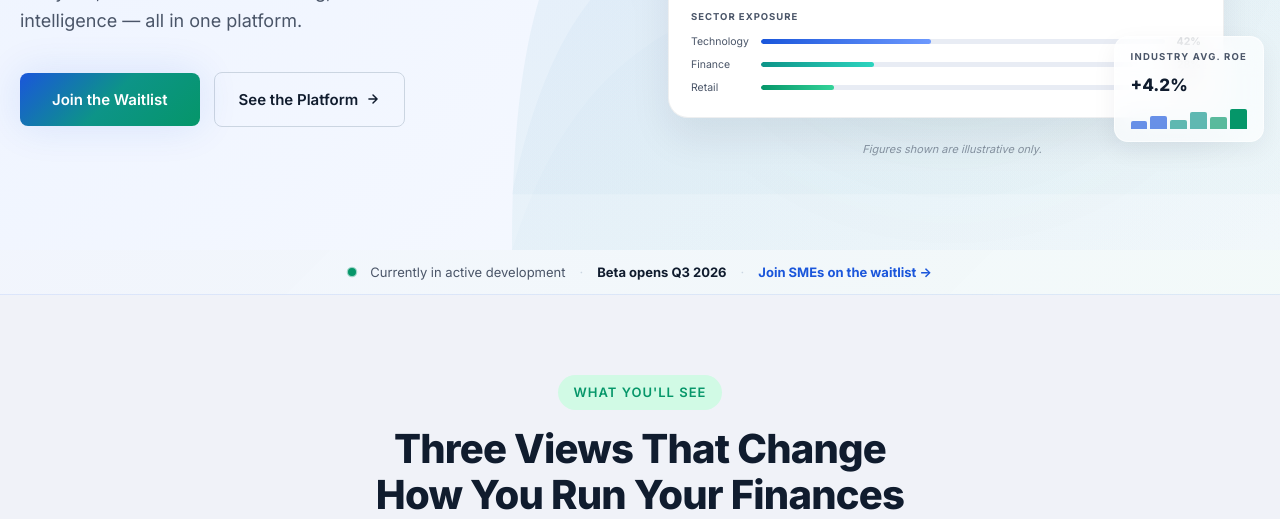
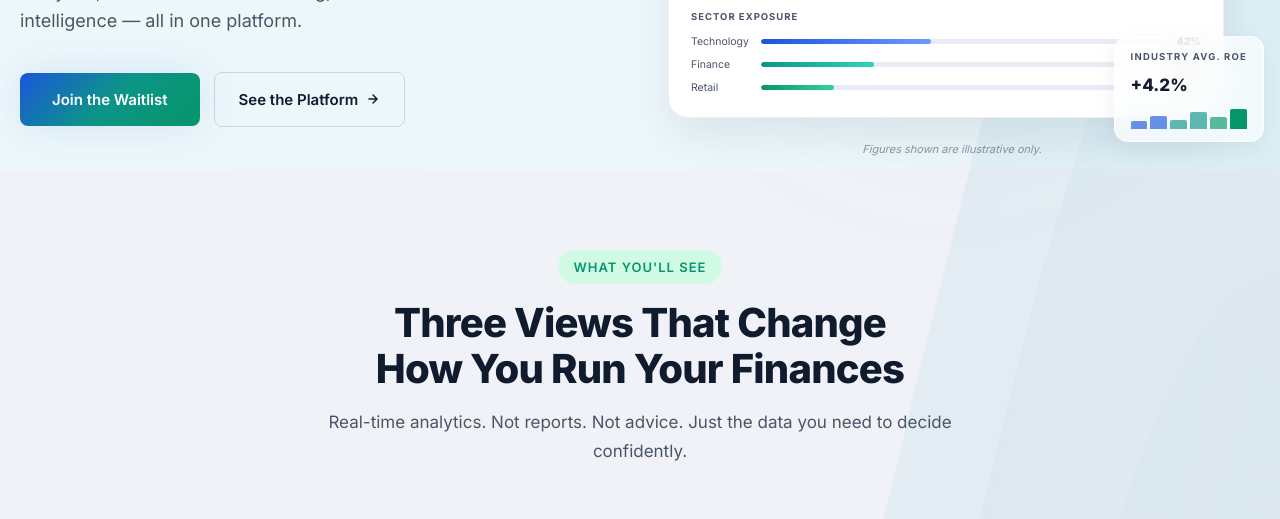
Before and after one commit to GN2404/Prospera, a plain HTML site: page index.html in a window 1280 px wide. Shown: the part 523-1042 px from the top of the page. Drawn offline with Linux system fonts and the light colour scheme.

Commit message:
Update index.html

```diff
--- a/index.html
+++ b/index.html
@@ -733,20 +733,7 @@
         </div><!-- /.hero-v2__visual -->
       </div><!-- /.hero-v2__inner -->
     </div><!-- /.container -->
-  </section>
-
-  <!-- DEVELOPMENT STATUS BANNER -->
-  <div class="dev-banner reveal">
-    <div class="dev-banner__inner">
-      <span class="dev-banner__pulse"></span>
-      <span class="dev-banner__text">Currently in active development</span>
-      <span class="dev-banner__sep">·</span>
-      <span class="dev-banner__highlight">Beta opens Q3 2026</span>
-      <span class="dev-banner__sep">·</span>
-      <a href="waitlist.html" class="dev-banner__cta">Join SMEs on the waitlist →</a>
-    </div>
   </div>
-
   <!-- INSIGHTS: 3-card value section -->
   <section class="section section--alt">
     <div class="container">
```
